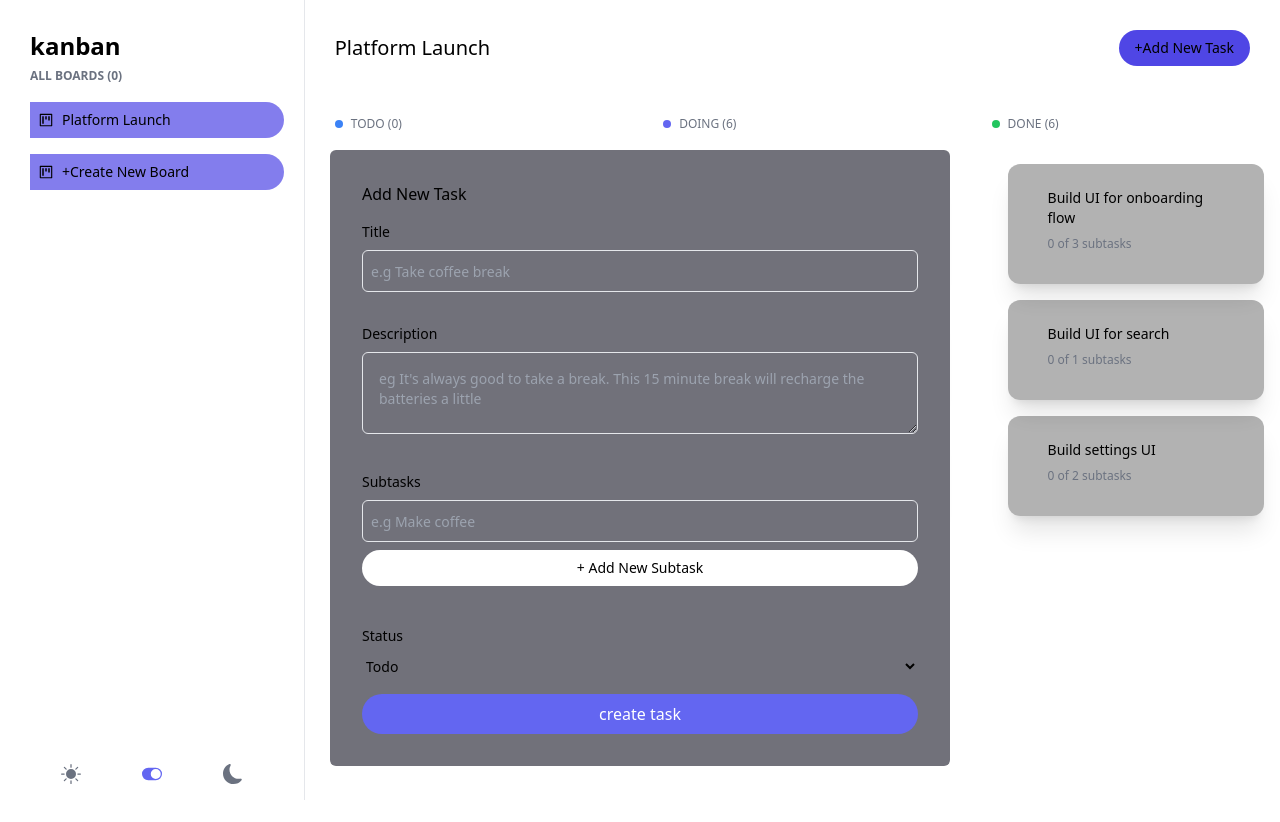
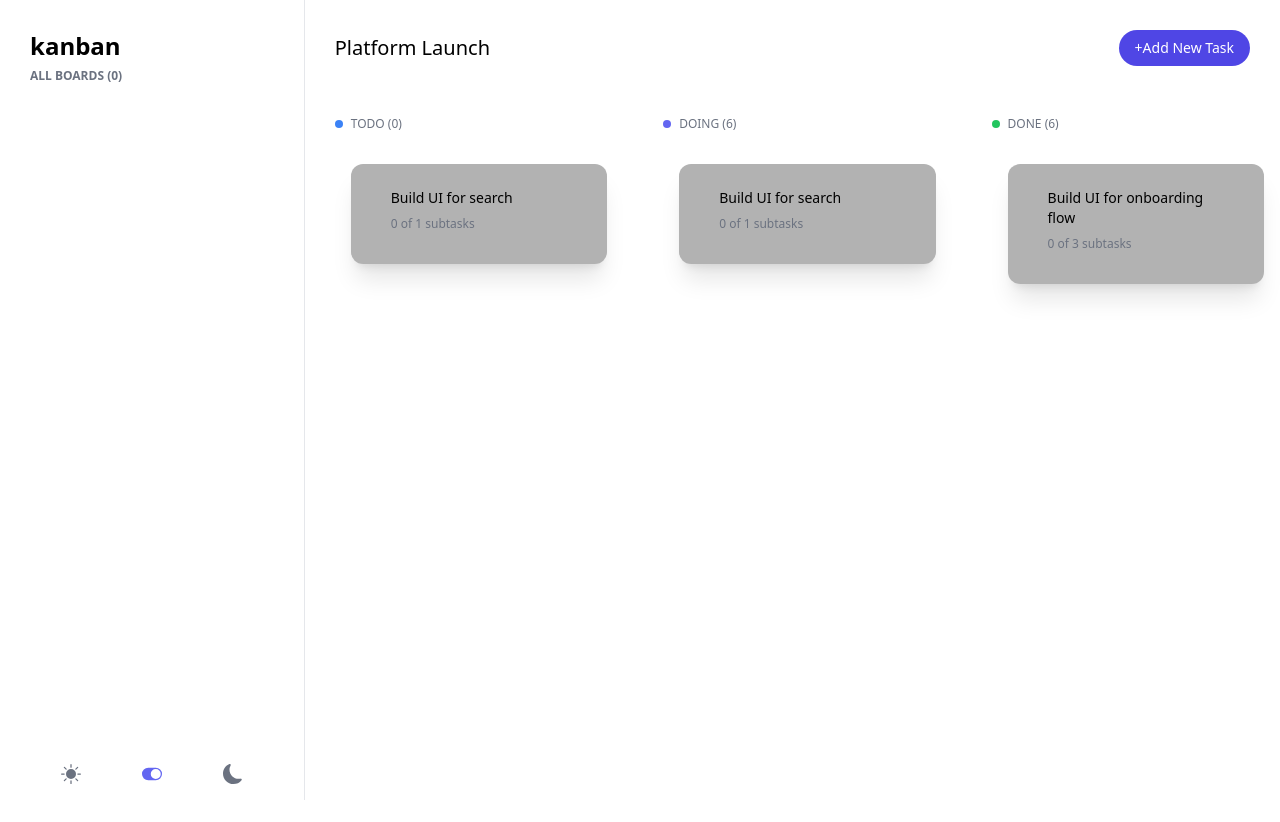
Before and after one commit to CMadiope/task-manager, a Next.js app: page /platform in a window 1280 px wide. Shown: the top 822 px of the page. After the commit the page ends 800 px from the top, so only its background shows below. Built offline with nearby package versions, Linux system fonts and the light colour scheme.

Commit message:
added:newtask functionality, redux persist

```diff
--- a/src/components/Layout.jsx
+++ b/src/components/Layout.jsx
@@ -1,19 +1,22 @@
-import React,{useState} from "react";
+import React, { useState } from "react";
 import Sidebar from "./Sidebar";
 
 const Layout = ({ children }) => {
-
   const [darkmode, setDarkMode] = useState(false);
   const toggleMode = () => {
     setDarkMode(!darkmode);
   };
 
   return (
-    <div className={darkmode ? "dark flex relative" : "flex relative"}>
-      <div className='dark:bg-black/90 w-[400px]'>
-        <Sidebar darkMode={darkmode} toggleMode={toggleMode} />
+    <div className={darkmode ? "dark" : ''}>
+      <div className='relative flex min-h-screen'>
+        <div className='dark:bg-black/90 w-[400px]'>
+          <Sidebar darkmode={darkmode} toggleMode={toggleMode} />
+        </div>
+        <div className='dark:bg-black/90 w-full' darkmode={darkmode}>
+          {children}
+        </div>
       </div>
-      <div className='dark:bg-black/90 w-full' darkmode={darkmode}>{children}</div>
     </div>
   );
 };
--- a/src/components/NewTask.jsx
+++ b/src/components/NewTask.jsx
@@ -1,12 +1,35 @@
-import React from "react";
+import React, { useState, useRef } from "react";
+import { useDispatch } from "react-redux";
+import { addTask } from "@/store/taskSlice";
+import { v4 as uuidv4 } from "uuid";
 
 const NewTask = () => {
+  const dispatch = useDispatch();
+  const [title, setTitle] = useState("");
+  const [description, setDescription] = useState("");
+  const [status, setStatus] = useState(null);
+  const [subtask, setSubtask] = useState("");
+  const statusRef = useRef();
+
+  // const addNewTask = () => {
+  //   const id = uuidv4();
+  //   dispatch(addTask({ id, title, description, status, subtask }));
+  // };
+
+  const selectStatus = (e) => {
+    const selectedValue = statusRef.current.value;
+    setStatus(selectedValue);
+  };
+  // console.log(taskItems);
+
   return (
-    <div className='dark:text-white bg-zinc-500  p-8 rounded-md w-auto'>
+    <div className='text-white bg-zinc-500  p-8 rounded-md '>
       <h4>Add New Task</h4>
       <div className='py-4'>
         <p className='text-sm pb-2'>Title</p>
         <input
+          value={title}
+          onChange={(e) => setTitle(e.target.value)}
           type='text'
           placeholder='e.g Take coffee break'
           className='bg-transparent w-full border rounded-md p-2 outline-none placeholder:text-sm'
@@ -16,6 +39,8 @@ const NewTask = () => {
         <p className='text-sm pb-2'>Description</p>
         <textarea
           type='text'
+          value={description}
+          onChange={(e) => setDescription(e.target.value)}
           placeholder="eg It's always good to take a break. This 15 minute break will recharge the batteries a little"
           className='bg-transparent w-full border rounded-md p-4 outline-none placeholder:text-sm '
         />
@@ -23,24 +48,30 @@ const NewTask = () => {
       <div className='py-4'>
         <p className='text-sm pb-2'>Subtasks</p>
         <input
+          value={subtask}
           type='text'
+          onChange={(e) => setSubtask(e.target.value)}
           placeholder='e.g Make coffee '
           className='bg-transparent w-full border rounded-md p-2 outline-none placeholder:text-sm'
         />
-        <button className='py-2 text-sm rounded-3xl text-center w-full bg-white text-black my-2 hover:bg-black hover:text-white'>
-          + Add New Subtask
-        </button>
       </div>
       <div className='py-4'>
         <p className='text-sm pb-2'>Status</p>
-        <select className='w-full bg-transparent text-sm outline-none'>
+        <select
+          className='w-full bg-transparent text-sm outline-none py-4'
+          ref={statusRef}
+          onChange={selectStatus}
+        >
           <option>Todo</option>
           <option>Doing</option>
           <option>Done</option>
         </select>
       </div>
-      <button className="text-center text-white bg-indigo-500 w-full py-2 rounded-3xl hover:bg-indigo-400">
-        create task
+      <button
+        className='text-center text-white bg-indigo-500 w-full py-2 rounded-3xl hover:bg-indigo-400'
+        onClick={()=> dispatch(addTask({id:uuid(), title, description, status, subtask}))}
+      >
+        Create Task
       </button>
     </div>
   );
--- a/src/components/Sidebar.jsx
+++ b/src/components/Sidebar.jsx
@@ -1,16 +1,24 @@
 import Link from "next/link";
 import React from "react";
+import { useSelector, useDispatch } from "react-redux";
+import { removeTask } from "@/store/taskSlice";
 import {
   BsToggleOn,
   BsToggleOff,
   BsMoonFill,
   BsFillSunFill,
+  BsTrash,
 } from "react-icons/bs";
 import { AiOutlineProject } from "react-icons/ai";
 
 const Sidebar = ({ darkmode, toggleMode }) => {
+  const tasks = useSelector((state) => state.task.taskList);
+  const dispatch = useDispatch();
+
+  // console.log(tasks);
+
   return (
-    <div className='w-full h-full pr-5 border-r bg-white dark:bg-black/30 p-[30px]  min-h-screen relative '>
+    <div className='w-full h-full pr-5 border-r bg-white dark:bg-black/30 p-[30px]   relative z-30 '>
       <Link href='/'>
         <h1 className='font-semibold text-2xl dark:text-white text-black'>
           kanban
@@ -21,20 +29,26 @@ const Sidebar = ({ darkmode, toggleMode }) => {
           <span className='text-xs text-gray-500 uppercase font-semibold py-4'>
             all boards (0)
           </span>
-          <Link
-            href='/platform'
-            className='py-2 pr-10 pl-2 flex items-center gap-2 bg-indigo-600/70 rounded-r-full text-black dark:text-white my-4'
-          >
-            <AiOutlineProject />
-            <p className='capitalize text-xs sm:text-sm'>Platform Launch</p>
-          </Link>
-          <Link
-            href='/'
-            className='py-2 pr-10 pl-2 flex items-center gap-2 bg-indigo-600/70 rounded-r-full text-black dark:text-white my-4'
-          >
-            <AiOutlineProject />
-            <p className='capitalize text-xs sm:text-sm'>+create new board</p>
-          </Link>
+          <div>
+            {tasks?.map((task) => (
+              <Link
+                key={task.id}
+                href='/platform'
+                className='py-2 pr-10 pl-2 flex items-center justify-between bg-indigo-600/70 rounded-r-full text-black dark:text-white my-4 w-full'
+              >
+                <div className='flex gap-2 items-center'>
+                  <AiOutlineProject />
+                  <p className='capitalize text-xs sm:text-sm'>{task.title}</p>
+                </div>
+                <button
+                  onClick={() => dispatch(removeTask(task.id))}
+                  className='cursor-pointer text-red-700 hover:scale-120 '
+                >
+                  <BsTrash/>
+                </button>
+              </Link>
+            ))}
+          </div>
         </div>
         <div className='w-full absolute bottom-0 left-0'>
           <div className='flex items-end justify-evenly text-gray-500 dark:bg-black/70 py-4 mx-auto'>
--- a/src/components/Topbar.jsx
+++ b/src/components/Topbar.jsx
@@ -2,27 +2,27 @@ import React, { useState } from "react";
 import NewTask from "./NewTask";
 
 const Topbar = () => {
-  const [showmodal, setShowModal] = useState(true);
+  const [showmodal, setShowModal] = useState(false);
 
   const handleModal = () => {
     setShowModal(!showmodal);
   };
 
   return (
-    <div>
-      <div className='p-[30px]  flex justify-between items-center dark:bg-black/30'>
+    <div className="">
+      <div className='p-[30px]  flex justify-between items-center dark:bg-black/30 '>
         <h1 className='text-md md:text-xl '>Platform Launch</h1>
         <div className='group'>
           <button
             className='text-xs md:text-sm  px-4 py-2 bg-indigo-600 rounded-full group-hover:bg-indigo-500 flex items-center'
             onClick={handleModal}
           >
-            <span className='max-sm:text-base dark:text-white'>+</span>
-            <p className='hidden sm:block'>Add New Task</p>
+            <span className='max-sm:text-base text-white'>+</span>
+            <p className='hidden sm:block text-white'>Add New Task</p>
           </button>
         </div>
       </div>
-      <div className="absolute top-0 left-0 right-0 z-40 mx-auto py-[150px] px-[100px] ss:px-[150px] sm:px-[200px] md:px-[270px] lg:px-[330px] xl:px-[390px]">
+      <div className="absolute  top-[50px] left-0 right-0 z-10   mx-auto py-[150px] px-[50px] ss:px-[150px] sm:px-[200px] md:px-[270px] lg:px-[330px] xl:px-[390px]">
         {showmodal && <NewTask/>}
       </div>
     </div>
--- a/src/pages/_app.js
+++ b/src/pages/_app.js
@@ -1,10 +1,20 @@
 import "@/styles/globals.css";
 import Layout from "@/components/Layout";
+import store from "@/store";
+import { Provider } from "react-redux";
+import { PersistGate } from "redux-persist/integration/react";
+import {persistStore }from "redux-persist";
+
+let persistor = persistStore(store);
 
 export default function App({ Component, pageProps }) {
   return (
-    <Layout >
-      <Component {...pageProps} />
-    </Layout>
+    <Provider store={store}>
+      <PersistGate loading={null} persistor={persistor}>
+        <Layout>
+          <Component {...pageProps} />
+        </Layout>
+      </PersistGate>
+    </Provider>
   );
 }
--- a/src/pages/index.js
+++ b/src/pages/index.js
@@ -4,7 +4,7 @@ import { useState } from "react";
 
 export default function Home({ darkmode }) {
   return (
-    <div className={darkMode ? "dark w-full" : "w-full"}>
+    <div className={darkmode ? "dark w-full" : "w-full"}>
       <Head>
         <title>Manage Your Team's Projects</title>
         <meta name='description' content='Generated by create next app' />
--- a/src/pages/platform.jsx
+++ b/src/pages/platform.jsx
@@ -3,8 +3,8 @@ import React from "react";
 
 const platform = () => {
   return (
-    <div className='dark:text-white '>
-      <Topbar/>
+    <div className='dark:text-white min-h-screen'>
+      <Topbar />
       <div className='pl-[30px] py-5 grid sm:grid-cols-2 md:grid-cols-3 gap-10'>
         <div>
           <div className='flex items-center gap-2'>
@@ -15,16 +15,8 @@ const platform = () => {
           </div>
           <div className='grid gap-4 pt-8 mx-auto px-4'>
             <div className='shadow-xl py-6 px-10 rounded-xl bg-black/30'>
-              <h4 className='text-sm'>Build UI for onboarding flow</h4>
-              <p className='text-xs text-gray-500 py-2'>0 of 3 subtasks</p>
-            </div>
-            <div className='shadow-xl py-6 px-10 rounded-xl bg-black/30'>
               <h4 className='text-sm'>Build UI for search</h4>
               <p className='text-xs text-gray-500 py-2'>0 of 1 subtasks</p>
-            </div>
-            <div className='shadow-xl py-6 px-10 rounded-xl bg-black/30'>
-              <h4 className='text-sm'>Build settings UI</h4>
-              <p className='text-xs text-gray-500 py-2'>0 of 2 subtasks</p>
             </div>
           </div>
         </div>
@@ -37,16 +29,8 @@ const platform = () => {
           </div>
           <div className='grid gap-4 pt-8 mx-auto px-4'>
             <div className='shadow-xl py-6 px-10 rounded-xl bg-black/30'>
-              <h4 className='text-sm'>Build UI for onboarding flow</h4>
-              <p className='text-xs text-gray-500 py-2'>0 of 3 subtasks</p>
-            </div>
-            <div className='shadow-xl py-6 px-10 rounded-xl bg-black/30'>
               <h4 className='text-sm'>Build UI for search</h4>
               <p className='text-xs text-gray-500 py-2'>0 of 1 subtasks</p>
-            </div>
-            <div className='shadow-xl py-6 px-10 rounded-xl bg-black/30'>
-              <h4 className='text-sm'>Build settings UI</h4>
-              <p className='text-xs text-gray-500 py-2'>0 of 2 subtasks</p>
             </div>
           </div>
         </div>
@@ -62,14 +46,6 @@ const platform = () => {
               <h4 className='text-sm'>Build UI for onboarding flow</h4>
               <p className='text-xs text-gray-500 py-2'>0 of 3 subtasks</p>
             </div>
-            <div className='shadow-xl py-6 px-10 rounded-xl bg-black/30'>
-              <h4 className='text-sm'>Build UI for search</h4>
-              <p className='text-xs text-gray-500 py-2'>0 of 1 subtasks</p>
-            </div>
-            <div className='shadow-xl py-6 px-10 rounded-xl bg-black/30'>
-              <h4 className='text-sm'>Build settings UI</h4>
-              <p className='text-xs text-gray-500 py-2'>0 of 2 subtasks</p>
-            </div>
           </div>
         </div>
       </div>
--- /dev/null
+++ b/src/store/index.js
@@ -0,0 +1,24 @@
+import { configureStore } from "@reduxjs/toolkit";
+import taskReducer from "./taskSlice";
+import storage from "redux-persist/lib/storage";
+import { combineReducers } from "redux";
+import { persistReducer } from "redux-persist";
+import thunk from "redux-thunk";
+
+const reducers = combineReducers({
+  task: taskReducer,
+});
+
+const persistConfig = {
+  key: "root",
+  storage,
+};
+
+const persistedReducer = persistReducer(persistConfig, reducers);
+const store = configureStore({
+  reducer: persistedReducer,
+  devTools: process.env.NODE_ENV !== "production",
+  middleware: [thunk],
+});
+
+export default store;
--- /dev/null
+++ b/src/store/taskSlice.js
@@ -0,0 +1,36 @@
+import { createSlice } from "@reduxjs/toolkit";
+
+const initialState = {
+  taskList: [],
+};
+
+const taskSlice = createSlice({
+  name: "task",
+  initialState,
+  reducers: {
+    clearTasks: (state) => {
+      state.taskList = [];
+    },
+    removeTask: (state, { payload }) => {
+      const updatedTaskList = state.taskList.filter(
+        (item) => item.id !== payload
+      );
+      state.taskList = updatedTaskList;
+    },
+    addTask: (state, { payload }) => {
+      const newItem = payload;
+      if (!state.taskList.map((item) => item.id).includes(payload.id)) {
+        state.taskList.push({
+          id: newItem.id,
+          title: newItem.title,
+          description: newItem.description,
+          subtask: newItem.subtask,
+          status: newItem.status,
+        });
+      }
+    },
+  },
+});
+
+export const { clearTasks, removeTask, addTask } = taskSlice.actions;
+export default taskSlice.reducer;
```
Also changed, not shown: package.json (+6 -1 lines), 1 other file (tests, documents, lock files or other folders).
